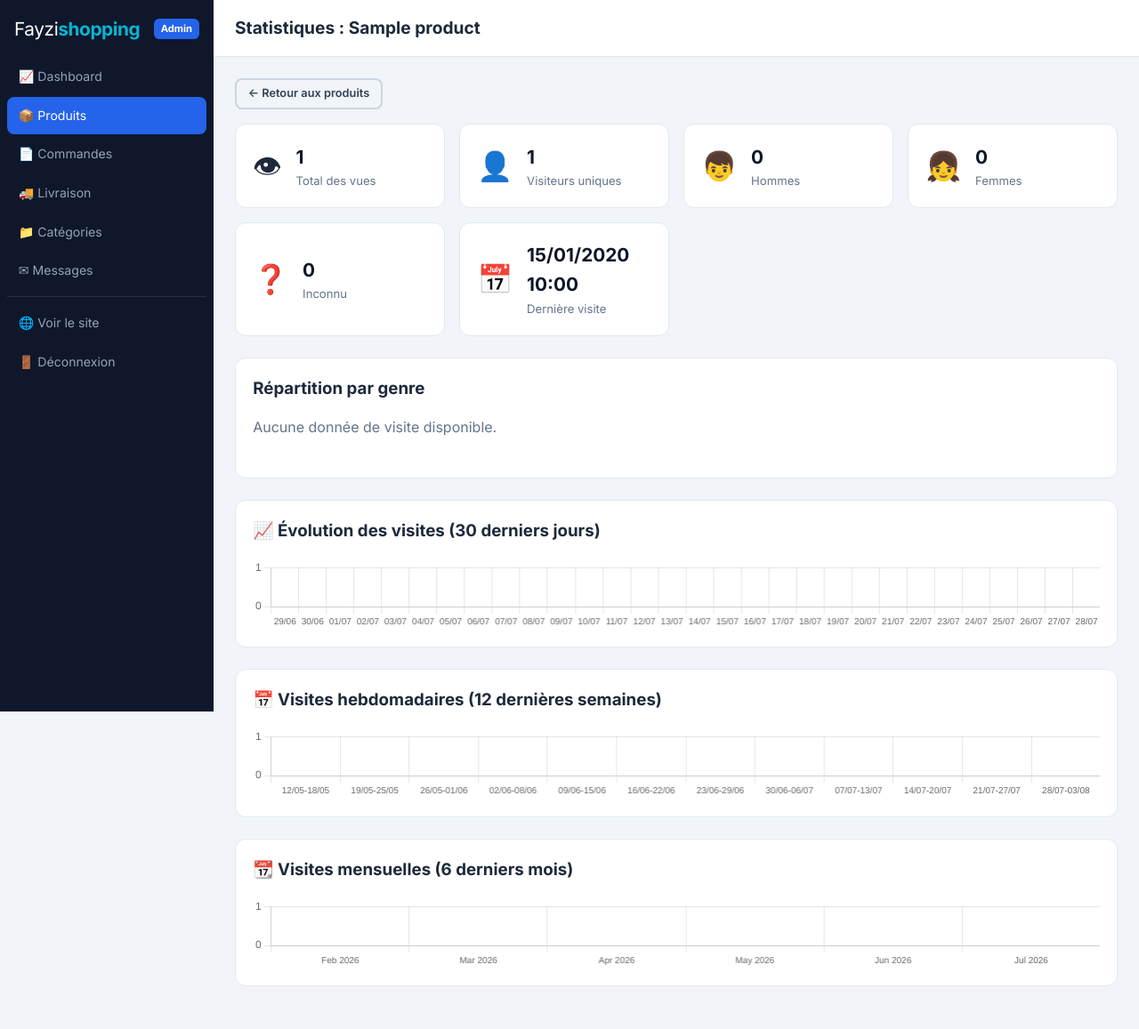
After one commit to Zineddinedjama/-fayzishopping, a Flask app: page /admin/products/1/stats in a window 1280 px wide. The commit adds this page. Shown: the whole page at 89% size. Run offline with Flask 3, Linux system fonts and the light colour scheme; a user stored in the database is signed in; tables that the repository leaves empty hold one stand-in row (values such as "Sample post").

Commit message:
feat: product visit statistics - tracking, unique visitors, gender breakdown, charts in admin

```diff
--- a/app/__init__.py
+++ b/app/__init__.py
@@ -42,6 +42,29 @@ def _auto_migrate(app):
             db.session.rollback()
             print(f"[migrate] Skipped: {e}")
 
+        try:
+            inspector = inspect(db.engine)
+            tables = inspector.get_table_names()
+            if "product_visits" not in tables:
+                db.session.execute(text("""
+                    CREATE TABLE product_visits (
+                        id INTEGER PRIMARY KEY AUTOINCREMENT,
+                        product_id INTEGER NOT NULL,
+                        visitor_id VARCHAR(64) NOT NULL,
+                        ip_address VARCHAR(45) DEFAULT '',
+                        user_agent TEXT DEFAULT '',
+                        gender VARCHAR(20) DEFAULT 'unknown',
+                        created_at DATETIME DEFAULT CURRENT_TIMESTAMP,
+                        FOREIGN KEY (product_id) REFERENCES products(id)
+                    )
+                """))
+                db.session.execute(text("CREATE INDEX idx_product_visits_visitor ON product_visits(visitor_id)"))
+                db.session.commit()
+                print("[migrate] Created product_visits table")
+        except Exception as e:
+            db.session.rollback()
+            print(f"[migrate] Skipped: {e}")
+
 
 def create_app(config_class=Config):
     app = Flask(__name__)
@@ -71,6 +94,7 @@ def create_app(config_class=Config):
     app.register_blueprint(admin_bp, url_prefix="/admin")
     csrf.exempt(admin_bp)
     csrf.exempt(cart_bp)
+    csrf.exempt(api_bp)
     app.register_blueprint(api_bp, url_prefix="/api")
 
     @app.context_processor
--- a/app/routes/admin.py
+++ b/app/routes/admin.py
@@ -4,7 +4,7 @@ from flask_login import login_user, logout_user, login_required, current_user
 from app.extensions import db
 from app.models import (
     Admin, Product, ProductImage, ProductVariant, Category,
-    Order, ShippingRate, SiteSettings, ContactMessage,
+    Order, ShippingRate, SiteSettings, ContactMessage, ProductVisit,
 )
 from app.utils.cloudinary_utils import upload_image, delete_image as cloudinary_delete, get_public_id_from_url
 from app.utils.helpers import slugify
@@ -449,3 +449,75 @@ def message_read(msg_id):
     db.session.commit()
     flash("Message marqué comme lu.", "success")
     return redirect(url_for("admin.messages_list"))
+
+
+@admin_bp.route("/products/<int:product_id>/stats")
+@admin_required
+def product_stats(product_id):
+    from datetime import datetime, timedelta, timezone
+
+    product = Product.query.get_or_404(product_id)
+
+    total_views = ProductVisit.query.filter_by(product_id=product_id).count()
+    unique_visitors = db.session.query(ProductVisit.visitor_id).filter_by(
+        product_id=product_id
+    ).distinct().count()
+
+    gender_counts = db.session.query(
+        ProductVisit.gender, db.func.count(ProductVisit.id)
+    ).filter_by(product_id=product_id).group_by(ProductVisit.gender).all()
+    gender_data = {g: c for g, c in gender_counts}
+
+    last_visit = ProductVisit.query.filter_by(
+        product_id=product_id
+    ).order_by(ProductVisit.created_at.desc()).first()
+
+    now = datetime.now(timezone.utc)
+
+    daily = []
+    for i in range(29, -1, -1):
+        day = (now - timedelta(days=i)).date()
+        count = ProductVisit.query.filter(
+            ProductVisit.product_id == product_id,
+            db.func.date(ProductVisit.created_at) == day,
+        ).count()
+        daily.append({"date": day.strftime("%d/%m"), "count": count})
+
+    weekly = []
+    for i in range(11, -1, -1):
+        week_start = (now - timedelta(weeks=i)).date()
+        week_end = week_start + timedelta(days=6)
+        count = ProductVisit.query.filter(
+            ProductVisit.product_id == product_id,
+            db.func.date(ProductVisit.created_at) >= week_start,
+            db.func.date(ProductVisit.created_at) <= week_end,
+        ).count()
+        weekly.append({"date": f"{week_start.strftime('%d/%m')}-{week_end.strftime('%d/%m')}", "count": count})
+
+    monthly = []
+    for i in range(5, -1, -1):
+        month_date = now - timedelta(days=30 * i)
+        month_start = month_date.replace(day=1).date()
+        if i > 0:
+            next_month = (month_start.replace(day=28) + timedelta(days=4)).replace(day=1)
+        else:
+            next_month = now.date().replace(day=1) + timedelta(days=32)
+            next_month = next_month.replace(day=1)
+        count = ProductVisit.query.filter(
+            ProductVisit.product_id == product_id,
+            db.func.date(ProductVisit.created_at) >= month_start,
+            db.func.date(ProductVisit.created_at) < next_month,
+        ).count()
+        monthly.append({"date": month_start.strftime("%b %Y"), "count": count})
+
+    return render_template(
+        "admin/product_stats.html",
+        product=product,
+        total_views=total_views,
+        unique_visitors=unique_visitors,
+        gender_data=gender_data,
+        last_visit=last_visit,
+        daily=daily,
+        weekly=weekly,
+        monthly=monthly,
+    )
--- /dev/null
+++ b/app/templates/admin/product_stats.html
@@ -0,0 +1,139 @@
+{% extends "admin/base_admin.html" %}
+{% block title %}Stats - {{ product.name }}{% endblock %}
+{% block page_title %}Statistiques : {{ product.name }}{% endblock %}
+
+{% block admin_content %}
+<a href="{{ url_for('admin.products_list') }}" class="btn btn-sm btn-outline" style="margin-bottom:1rem;">&larr; Retour aux produits</a>
+
+<div class="stats-grid">
+    <div class="stat-card">
+        <span class="stat-icon">&#128065;</span>
+        <div class="stat-info">
+            <h3>{{ total_views }}</h3>
+            <p>Total des vues</p>
+        </div>
+    </div>
+    <div class="stat-card stat-success">
+        <span class="stat-icon">&#128100;</span>
+        <div class="stat-info">
+            <h3>{{ unique_visitors }}</h3>
+            <p>Visiteurs uniques</p>
+        </div>
+    </div>
+    <div class="stat-card">
+        <span class="stat-icon">&#128102;</span>
+        <div class="stat-info">
+            <h3>{{ gender_data.get('male', 0) }}</h3>
+            <p>Hommes</p>
+        </div>
+    </div>
+    <div class="stat-card">
+        <span class="stat-icon">&#128103;</span>
+        <div class="stat-info">
+            <h3>{{ gender_data.get('female', 0) }}</h3>
+            <p>Femmes</p>
+        </div>
+    </div>
+    <div class="stat-card stat-warning">
+        <span class="stat-icon">&#10067;</span>
+        <div class="stat-info">
+            <h3>{{ gender_data.get('unknown', 0) }}</h3>
+            <p>Inconnu</p>
+        </div>
+    </div>
+    <div class="stat-card">
+        <span class="stat-icon">&#128197;</span>
+        <div class="stat-info">
+            <h3>{{ last_visit.created_at.strftime('%d/%m/%Y %H:%M') if last_visit else 'Aucune' }}</h3>
+            <p>Dernière visite</p>
+        </div>
+    </div>
+</div>
+
+<div class="admin-section">
+    <h3 style="margin-bottom:1rem;">Répartition par genre</h3>
+    <div class="stats-grid" style="grid-template-columns: repeat(auto-fit, minmax(180px, 1fr));">
+        {% set total_gender = gender_data.get('male', 0) + gender_data.get('female', 0) + gender_data.get('unknown', 0) %}
+        {% if total_gender > 0 %}
+        <div style="background:var(--gray-50);border-radius:var(--radius-sm);padding:1.2rem;text-align:center;">
+            <div style="font-size:2rem;margin-bottom:0.3rem;">&#128102;</div>
+            <div style="font-size:1.5rem;font-weight:700;">{{ gender_data.get('male', 0) }}</div>
+            <div style="font-size:0.85rem;color:var(--gray-500);">Hommes</div>
+            <div style="font-size:0.8rem;color:var(--blue);font-weight:600;margin-top:0.3rem;">{{ ((gender_data.get('male', 0) / total_gender) * 100)|round(1) }}%</div>
+        </div>
+        <div style="background:var(--gray-50);border-radius:var(--radius-sm);padding:1.2rem;text-align:center;">
+            <div style="font-size:2rem;margin-bottom:0.3rem;">&#128103;</div>
+            <div style="font-size:1.5rem;font-weight:700;">{{ gender_data.get('female', 0) }}</div>
+            <div style="font-size:0.85rem;color:var(--gray-500);">Femmes</div>
+            <div style="font-size:0.8rem;color:var(--pink, #ec4899);font-weight:600;margin-top:0.3rem;">{{ ((gender_data.get('female', 0) / total_gender) * 100)|round(1) }}%</div>
+        </div>
+        <div style="background:var(--gray-50);border-radius:var(--radius-sm);padding:1.2rem;text-align:center;">
+            <div style="font-size:2rem;margin-bottom:0.3rem;">&#10067;</div>
+            <div style="font-size:1.5rem;font-weight:700;">{{ gender_data.get('unknown', 0) }}</div>
+            <div style="font-size:0.85rem;color:var(--gray-500);">Inconnu</div>
+            <div style="font-size:0.8rem;color:var(--gray-400);font-weight:600;margin-top:0.3rem;">{{ ((gender_data.get('unknown', 0) / total_gender) * 100)|round(1) }}%</div>
+        </div>
+        {% else %}
+        <p style="color:var(--gray-500);">Aucune donnée de visite disponible.</p>
+        {% endif %}
+    </div>
+</div>
+
+<div class="admin-section">
+    <h3 style="margin-bottom:1rem;">&#128200; Évolution des visites (30 derniers jours)</h3>
+    <canvas id="chart-daily" height="80" style="width:100%;max-height:300px;"></canvas>
+</div>
+
+<div class="admin-section">
+    <h3 style="margin-bottom:1rem;">&#128197; Visites hebdomadaires (12 dernières semaines)</h3>
+    <canvas id="chart-weekly" height="80" style="width:100%;max-height:300px;"></canvas>
+</div>
+
+<div class="admin-section">
+    <h3 style="margin-bottom:1rem;">&#128198; Visites mensuelles (6 derniers mois)</h3>
+    <canvas id="chart-monthly" height="80" style="width:100%;max-height:300px;"></canvas>
+</div>
+
+<script src="https://cdn.jsdelivr.net/npm/chart.js@4/dist/chart.umd.min.js"></script>
+<script>
+function makeChart(canvasId, labels, data, color) {
+    var ctx = document.getElementById(canvasId);
+    if (!ctx) return;
+    new Chart(ctx, {
+        type: 'bar',
+        data: {
+            labels: labels,
+            datasets: [{
+                label: 'Visites',
+                data: data,
+                backgroundColor: color,
+                borderRadius: 4
+            }]
+        },
+        options: {
+            responsive: true,
+            plugins: { legend: { display: false } },
+            scales: {
+                y: { beginAtZero: true, ticks: { stepSize: 1 } },
+                x: { ticks: { maxRotation: 45, font: { size: 10 } } }
+            }
+        }
+    });
+}
+
+makeChart('chart-daily',
+    [{% for d in daily %}'{{ d.date }}'{% if not loop.last %},{% endif %}{% endfor %}],
+    [{% for d in daily %}{{ d.count }}{% if not loop.last %},{% endif %}{% endfor %}],
+    'rgba(59,130,246,0.7)');
+
+makeChart('chart-weekly',
+    [{% for w in weekly %}'{{ w.date }}'{% if not loop.last %},{% endif %}{% endfor %}],
+    [{% for w in weekly %}{{ w.count }}{% if not loop.last %},{% endif %}{% endfor %}],
+    'rgba(16,185,129,0.7)');
+
+makeChart('chart-monthly',
+    [{% for m in monthly %}'{{ m.date }}'{% if not loop.last %},{% endif %}{% endfor %}],
+    [{% for m in monthly %}{{ m.count }}{% if not loop.last %},{% endif %}{% endfor %}],
+    'rgba(245,158,11,0.7)');
+</script>
+{% endblock %}
--- a/app/templates/admin/products.html
+++ b/app/templates/admin/products.html
@@ -68,6 +68,7 @@
             <td class="actions-cell">
                 <a href="{{ url_for('shop.product_detail', slug=product.slug) }}" class="btn btn-sm btn-outline" target="_blank" title="Voir">&#128065;</a>
                 <a href="{{ url_for('admin.product_edit', product_id=product.id) }}" class="btn btn-sm btn-outline">Modifier</a>
+                <a href="{{ url_for('admin.product_stats', product_id=product.id) }}" class="btn btn-sm btn-outline" title="Stats">&#128200;</a>
                 <form method="POST" action="{{ url_for('admin.product_delete', product_id=product.id) }}" style="display:inline" onsubmit="return confirm('Supprimer ce produit ?')">
                     <button type="submit" class="btn btn-sm btn-danger">Supprimer</button>
                 </form>
--- a/app/templates/product.html
+++ b/app/templates/product.html
@@ -156,6 +156,11 @@
 {% endblock %}
 
 {% block scripts %}
+<script>
+(function() {
+    fetch('/api/product/{{ product.id }}/visit', {method: 'POST', headers: {'Content-Type': 'application/json'}});
+})();
+</script>
 <script>
 var PRODUCT_ID = {{ product.id }};
 var PRODUCT_PRICE = {{ product.price }};
```
Also changed, not shown: app/models.py (+12 -0 lines), app/routes/api.py (+42 -1 lines).
